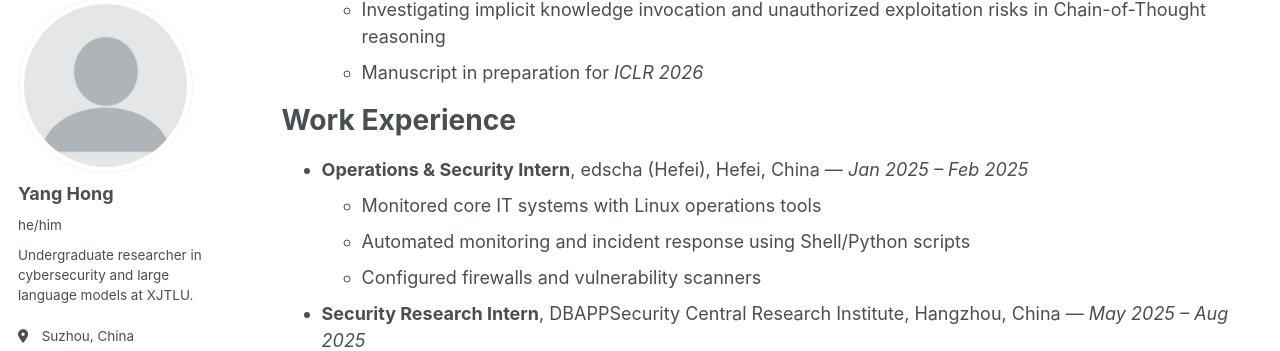
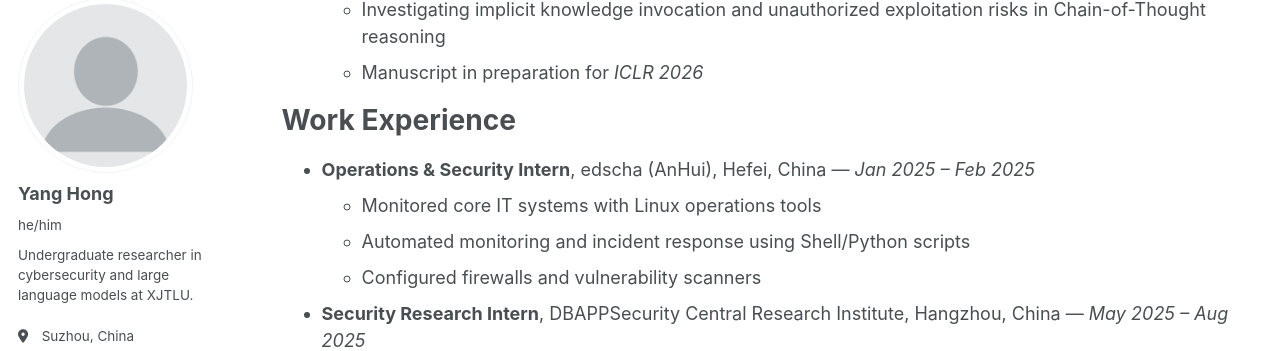
Before and after one commit to expiol/expiol.github.io, a Jekyll site: the page built from _pages/cv.md, in a window 1280 px wide and 900 px high, scrolled down 522 px. Shown: the part 101-452 px from the top of the window. Built offline with Jekyll 4.4.1, drawn with Linux system fonts in a browser that asks for light colours; a script that is not in the unit is left out.

Commit message:
Update cv.md

```diff
--- a/_pages/cv.md
+++ b/_pages/cv.md
@@ -28,7 +28,7 @@ Research Experience
 
 Work Experience
 ======
-* **Operations & Security Intern**, edscha (Hefei), Hefei, China — *Jan 2025 – Feb 2025*
+* **Operations & Security Intern**, edscha (AnHui), Hefei, China — *Jan 2025 – Feb 2025*
   - Monitored core IT systems with Linux operations tools
   - Automated monitoring and incident response using Shell/Python scripts
   - Configured firewalls and vulnerability scanners
```
